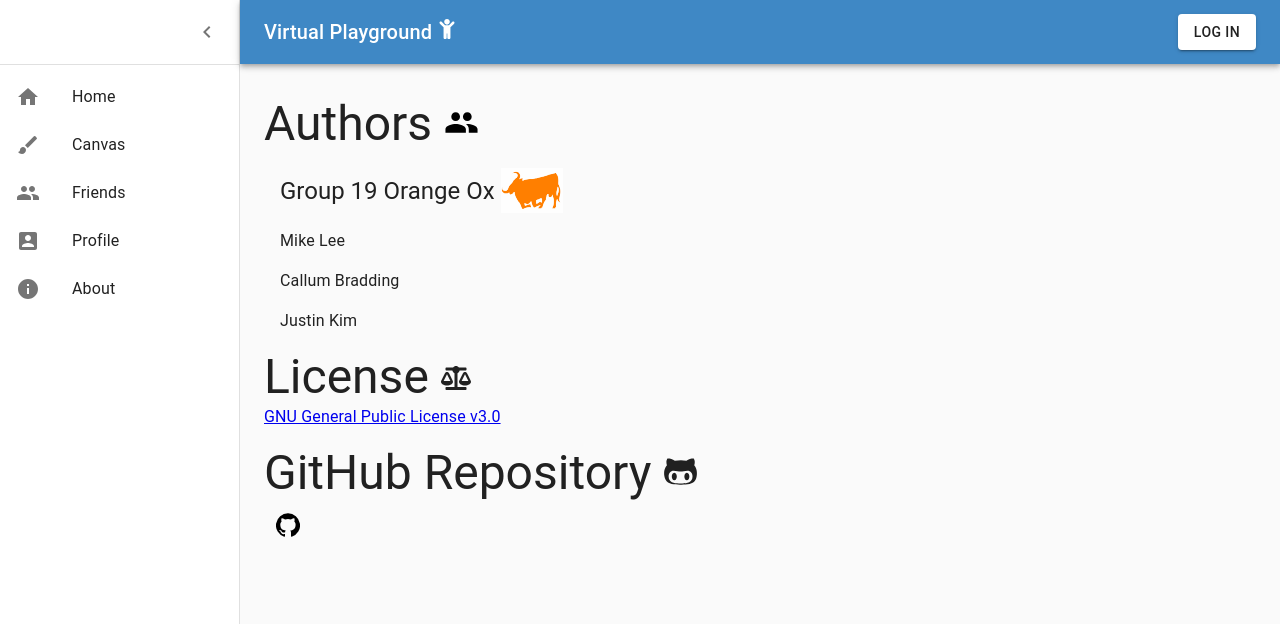
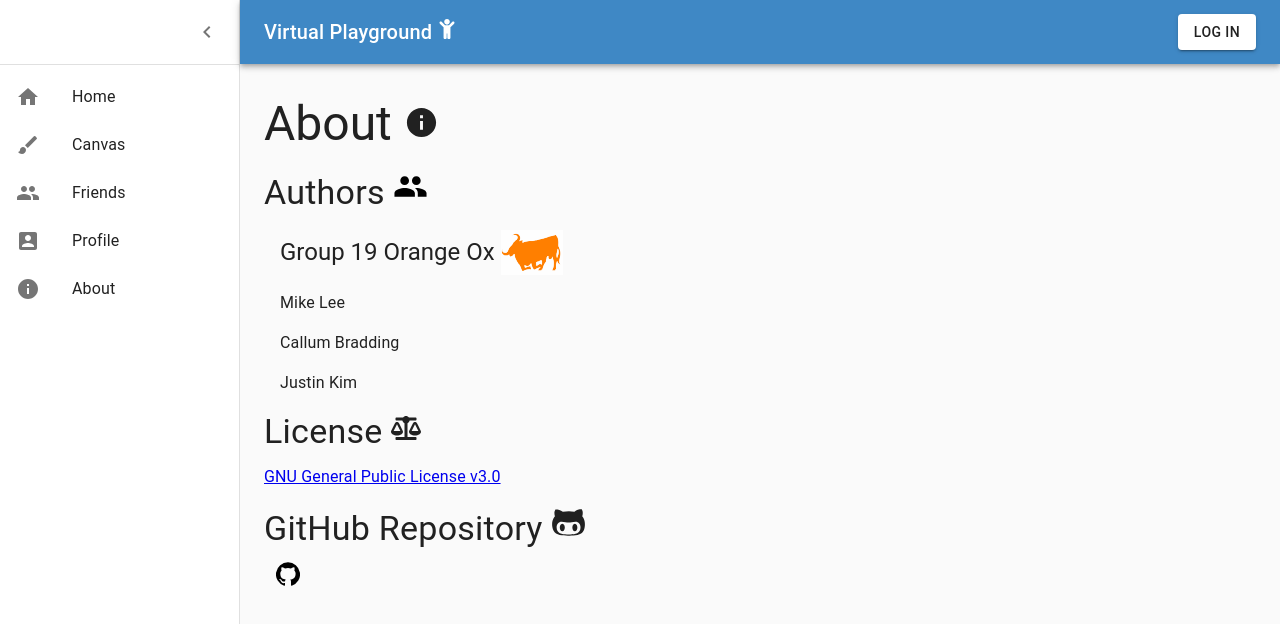
Before and after one commit to st970703/Group-19-Orange-Ox, a React (Create React App) app in the folder frontend/: page /about in a window 1280 px wide. Shown: the top 624 px of the page. Built offline with nearby package versions, Linux system fonts and the light colour scheme; no server answers.

Commit message:
Added more icons and polished the UI

```diff
--- a/frontend/src/views/About.js
+++ b/frontend/src/views/About.js
@@ -7,12 +7,16 @@ import IconButton from '@material-ui/core/IconButton';
 import GitHubIcon from '@material-ui/icons/GitHub';
 import PeopleIcon from '@material-ui/icons/People';
 import { FaGithubAlt, FaBalanceScale } from 'react-icons/fa';
+import InfoIcon from '@material-ui/icons/Info';
 
 
 function About() {
   return (
     <div>
-      <Typography variant="h3">
+      <Typography variant="h3" gutterBottom>
+        About <InfoIcon fontSize={'large'} />
+      </Typography>
+      <Typography variant="h4">
         Authors <PeopleIcon style={{ fill: "black" }} fontSize="large" />
       </Typography>
 
@@ -28,7 +32,7 @@ function About() {
         </Typography>
       </List>
 
-      <Typography variant="h3">
+      <Typography variant="h4" gutterBottom>
         License <FaBalanceScale size={30} />
       </Typography>
 
@@ -39,7 +43,7 @@ function About() {
           GNU General Public License v3.0</a>
       </Typography>
 
-      <Typography variant="h3">
+      <Typography variant="h4">
         GitHub Repository <FaGithubAlt size={35} />
       </Typography>
 
--- a/frontend/src/views/Friends.js
+++ b/frontend/src/views/Friends.js
@@ -1,13 +1,14 @@
 import { Typography } from '@material-ui/core';
 import React from 'react';
 import { useParams } from 'react-router';
+import PeopleIcon from '@material-ui/icons/People';
 
 function Friends() {
-  const {userId} = useParams();
+  const { userId } = useParams();
   return (
     <div>
       <Typography variant="h3" gutterBottom>
-        Friends
+        Friends <PeopleIcon fontSize={'large'} />
       </Typography>
       <Typography variant="body1">
         User ID: {userId}
--- a/frontend/src/views/Header.js
+++ b/frontend/src/views/Header.js
@@ -97,8 +97,6 @@ const useStyles = makeStyles((theme) => ({
   },
 }));
 
-
-
 const Header = () => {
   const classes = useStyles();
 
--- a/frontend/src/views/Home.js
+++ b/frontend/src/views/Home.js
@@ -1,19 +1,20 @@
 import React from 'react';
 import { Typography } from '@material-ui/core';
 import painting_img from '../img/unsplash-painting.jpg';
+import { FaChild } from 'react-icons/fa';
 
 
 const Home = () => {
   return (
     <div>
       <Typography variant="h3" gutterBottom>
-        Virtual Playground
+        Virtual Playground <FaChild />
       </Typography>
       <Typography variant="body1" gutterBottom>
         Welcome kiddies!! 😀
       </Typography>
       <img src={painting_img} style={{ "height": "450px" }} alt="painting_image" />
-      <p>Image from <a href={"https://unsplash.com/"}
+      <p>*Image from <a href={"https://unsplash.com/"}
         target="_blank"
         rel="noopener noreferrer">Unsplash.com</a></p>
     </div>
--- a/frontend/src/views/Profile.js
+++ b/frontend/src/views/Profile.js
@@ -2,6 +2,8 @@ import React from "react";
 import { useAuth0 } from "@auth0/auth0-react";
 import { Typography } from "@material-ui/core";
 import UserInfoTable from '../components/UserInfoTable';
+import AccountBoxIcon from '@material-ui/icons/AccountBox';
+
 
 const Profile = () => {
   const { user } = useAuth0();
@@ -10,8 +12,8 @@ const Profile = () => {
   return (
     <>
       <Typography variant="h3" gutterBottom>
-        Profile
-        </Typography>
+        Profile <AccountBoxIcon fontSize={'large'} />
+      </Typography>
 
       <img src={picture}
         alt="No Image Found :("
```
